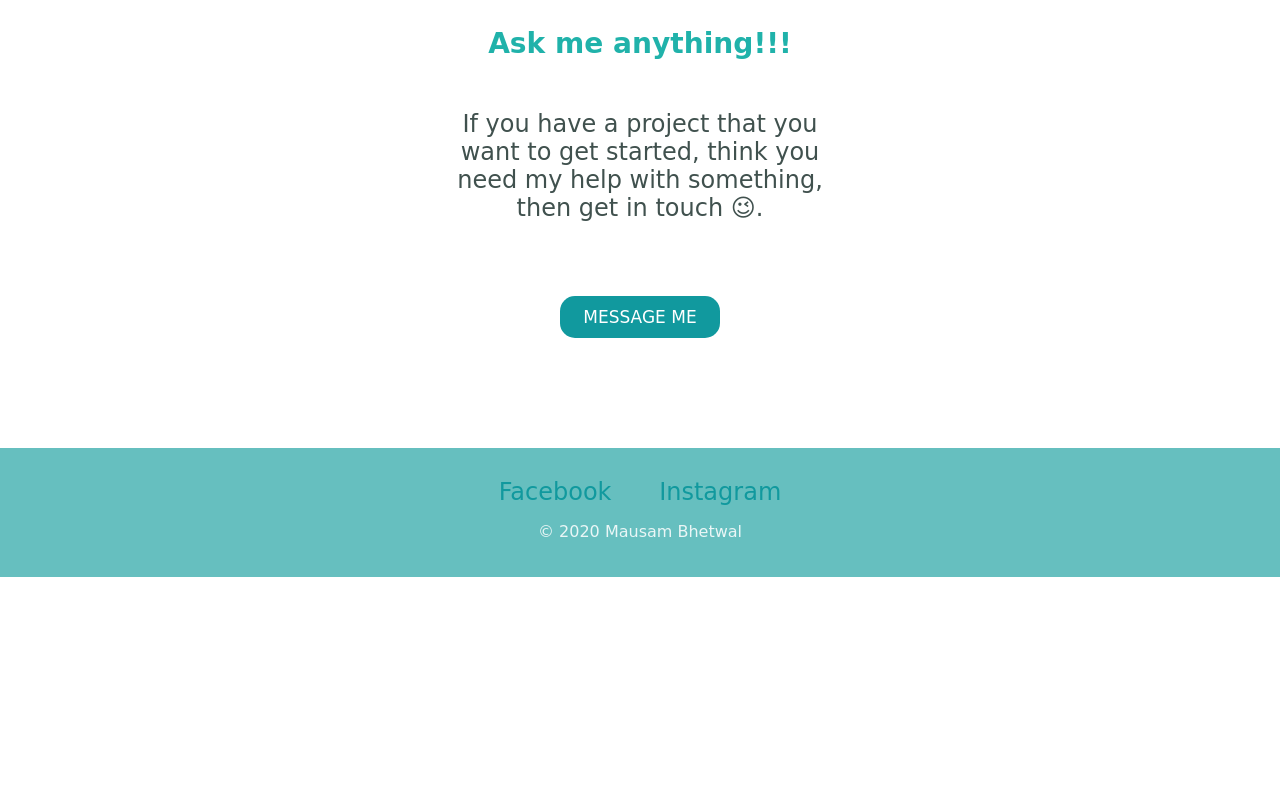
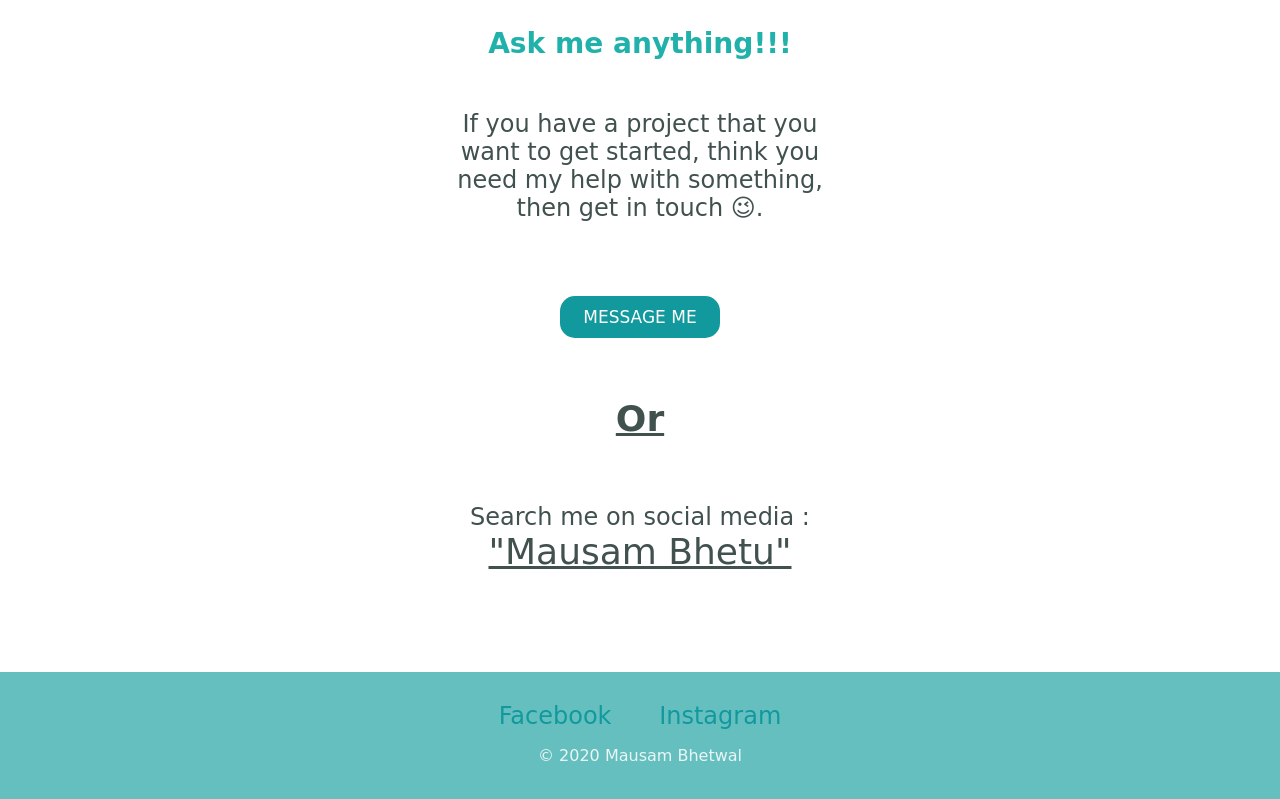
Before and after one commit to MausamBhetwal/New, a plain HTML site: page index.html in a window 1280 px wide. Shown: the part 2442-3241 px from the top of the page. Before the commit the page ends 3019 px from the top, so only its background shows below. Drawn offline with Linux system fonts and the light colour scheme; a web font is replaced by a local one.

Commit message:
Update index.html

```diff
--- a/index.html
+++ b/index.html
@@ -44,6 +44,8 @@
       <h3>Ask me anything!!!</h3>
       <p class="helpp">If you have a project that you want to get started, think you need my help with something, then get in touch 😉.</p>
       <a class="btn" href="mailto:mbhetwal4@gmail.com">MESSAGE ME</a>
+      <p class="or"><strong>Or</strong></p>
+      <p class="helpp">Search me on social media : <br>  <span class="or">"Mausam Bhetu"</span></p>
     </div>
   </div>
 
```
